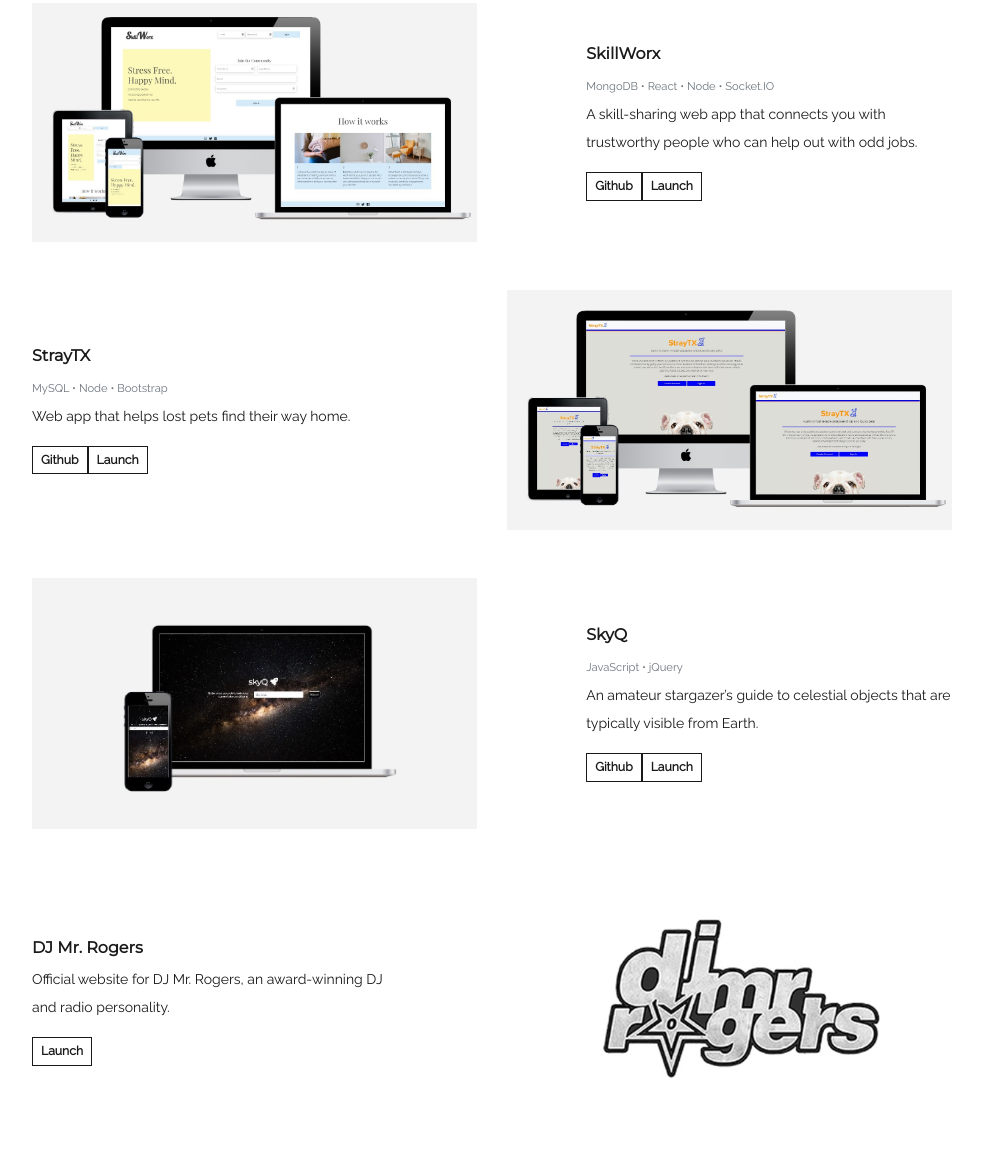
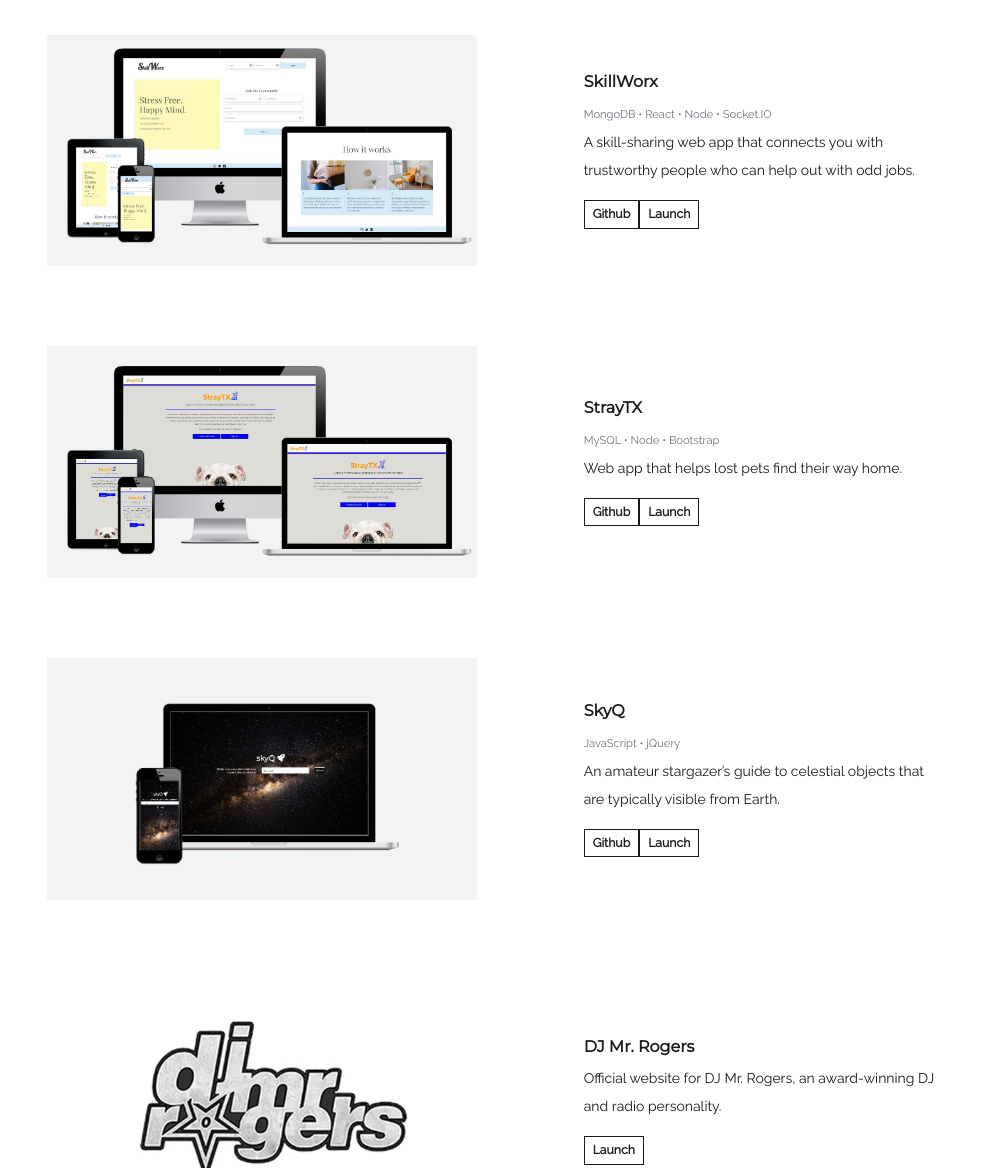
Before and after one commit to desrogers/Portfolio, a plain HTML site: page index.html in a window 1280 px wide. Shown: the part 1317-2485 px from the top of the page, without its empty margins (148-1129 px from the left). Drawn offline with nearby package versions, Linux system fonts and the light colour scheme.

Commit message:
Fix work section layout

```diff
--- a/assets/css/style.css
+++ b/assets/css/style.css
@@ -97,6 +97,10 @@ div#resume {
   margin: 3rem 0;
 }
 
+div#work .row {
+  margin: 5rem 0;
+}
+
 footer {
   background-color: #000000;
   color: rgb(184, 184, 184);
--- a/index.html
+++ b/index.html
@@ -173,7 +173,7 @@
                   <div class="title text-center">
                     <h2>Work</h2>
                   </div>
-                  <div class="row my-5">
+                  <div class="row">
                     <div class="col-md-6">
                       <img
                         src="./assets/images/skillworx-mockup.jpg"
@@ -214,15 +214,15 @@
                       </div>
                     </div>
                   </div>
-                  <div class="row my-5">
-                    <div class="col-md-6 ml-md-auto order-md-2">
+                  <div class="row">
+                    <div class="col-md-6  ">
                       <img
                         src="./assets/images/straytx-mockup.jpg"
                         class="img-fluid"
                         alt=""
                       />
                     </div>
-                    <div class="col-md-5 order-md-1 align-self-center">
+                    <div class="col-md-5 ml-md-auto align-self-center">
                       <h5 class="title">StrayTX</h5>
 
                       <small class="text-muted"
@@ -252,7 +252,7 @@
                       </div>
                     </div>
                   </div>
-                  <div class="row my-5">
+                  <div class="row">
                     <div class="col-md-6">
                       <img
                         src="./assets/images/skyQ-mockup.jpg"
@@ -292,15 +292,15 @@
                       </div>
                     </div>
                   </div>
-                  <div class="row my-5">
-                    <div class="col-md-6 ml-md-auto order-md-2">
+                  <div class="row">
+                    <div class="col-md-6">
                       <img
                         src="./assets/images/rogers-card.png"
                         class="img-fluid"
                         alt=""
                       />
                     </div>
-                    <div class="col-md-5 order-md-1 align-self-center">
+                    <div class="col-md-5 ml-md-auto align-self-center">
                       <h5 class="title">DJ Mr. Rogers</h5>
                       <p>
                         Official website for DJ Mr. Rogers, an award-winning DJ
@@ -318,7 +318,7 @@
                       </div>
                     </div>
                   </div>
-                  <div class="row my-5">
+                  <div class="row">
                     <div class="col-md-6">
                       <img
                         src="./assets/images/heist-card.png"
```
